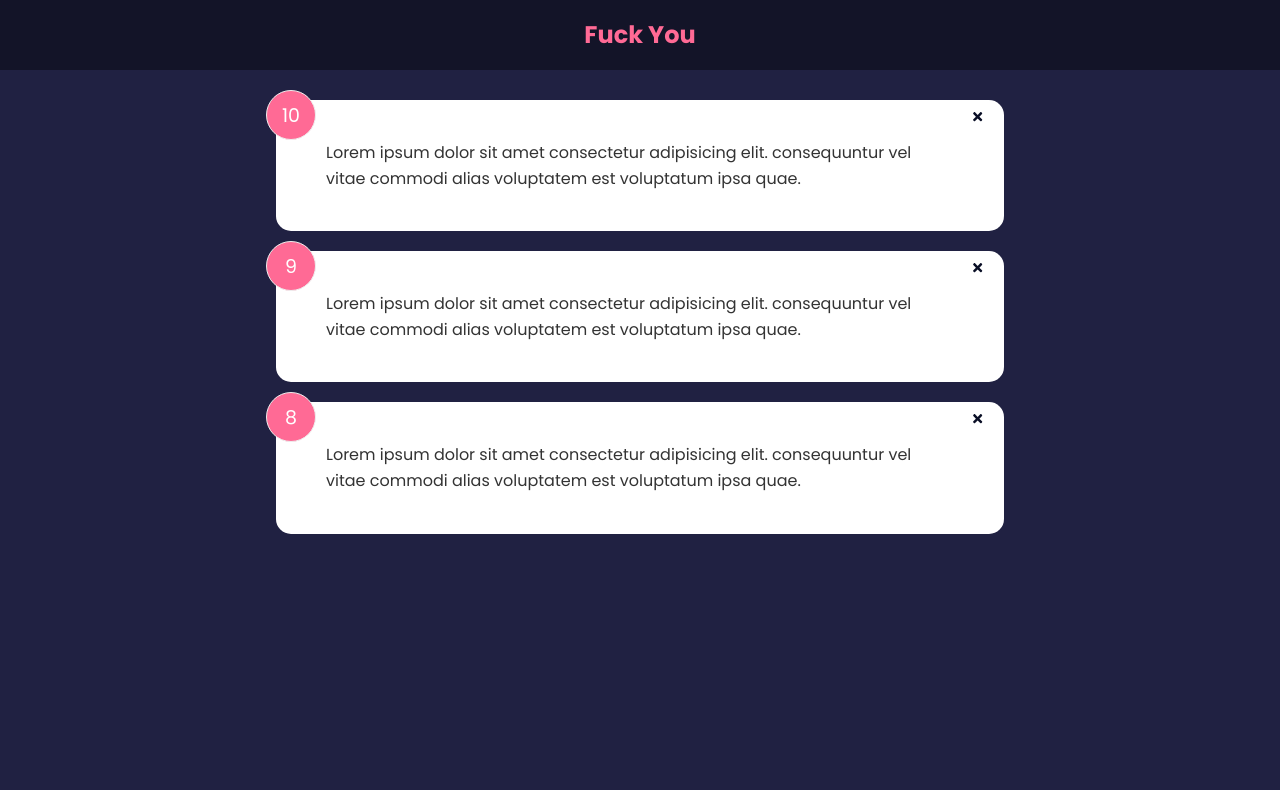
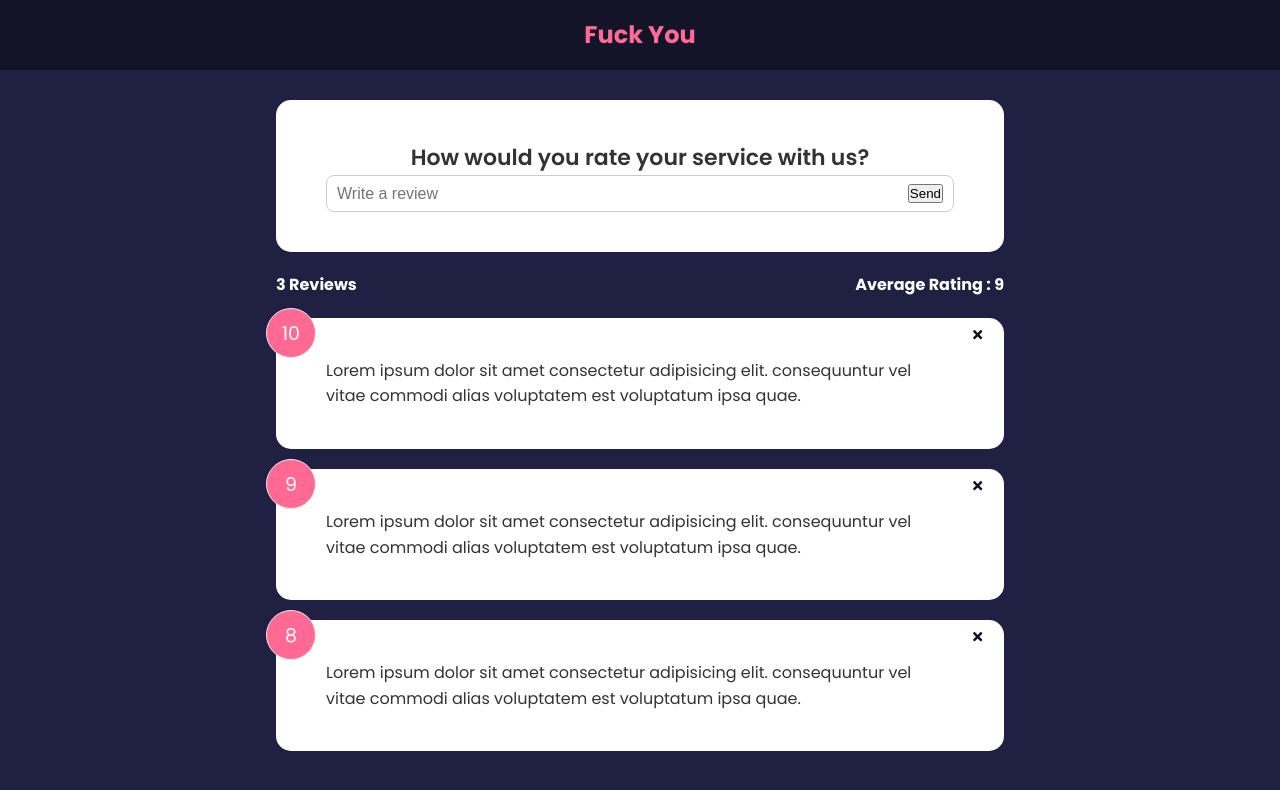
Before and after one commit to DEADHEAD652/Feedback-App, a React (Create React App) app: page / in a window 1280 px wide. Shown: the top 790 px of the page. Built offline with nearby package versions, Linux system fonts and the light colour scheme.

Commit message:
review form components

```diff
--- a/src/App.js
+++ b/src/App.js
@@ -2,6 +2,8 @@
 import Header from "./components/Header"
 import FeedbackList from "./components/FeedbackList"
 import FeedbackData from "./data/FeedbackData"
+import FeedbackStats from "./components/FeedbackStats"
+import FeedbackForm from "./components/FeedbackForm"
 
 function App (){
 const [feedback,setFeedback] = useState(FeedbackData)
@@ -19,6 +21,8 @@
 <>
 <Header  />
 <div className="container">
+    <FeedbackForm />
+    <FeedbackStats feedback={feedback}/>
 <FeedbackList feedback={feedback}
 handleDelete = {deleteFeedback}/>
 
--- /dev/null
+++ b/src/components/FeedbackForm.jsx
@@ -0,0 +1,28 @@
+import React from 'react'
+import Card from './shared/card'
+import {useState} from 'react'
+function FeedbackForm() {
+ const [text , setText]  = useState()
+const handleTextChange = (e) => {
+    setText(e.target.value)
+}
+
+    return (
+    <Card>
+<form action="">
+
+    <h2>How would you rate your service with us?</h2>
+    {/*rating select component */}
+    <div className="input-group">
+
+<input onChange={handleTextChange} type="text" placeholder='Write a review'  value={text || ''}/>
+<button type='submit'>Send</button>
+
+    </div>
+</form>
+
+    </Card>
+  )
+}
+
+export default FeedbackForm
--- /dev/null
+++ b/src/components/FeedbackStats.jsx
@@ -0,0 +1,25 @@
+import React from 'react'
+import PropTypes from 'prop-types'
+
+
+function FeedbackStats({feedback}) {
+ let average = feedback.reduce((acc,cur)=>{
+return acc + cur.rating
+
+ },0 ) / feedback.length
+ //regular expression for .0 decimal
+average = average.toFixed(1).replace(/[.,]0$/,'')
+
+    return (
+    <div className='feedback-stats'>
+      <h4>{feedback.length} Reviews</h4>
+      <h4>Average Rating : {isNaN(average) ? 0 : average} </h4>
+    </div>
+  )
+}
+FeedbackStats.prototype = {
+
+    feedback: PropTypes.array.isRequired,
+}
+
+export default FeedbackStats
```
Also changed, not shown: src/components/shared/Button.jsx (added, +11 -0 lines).
